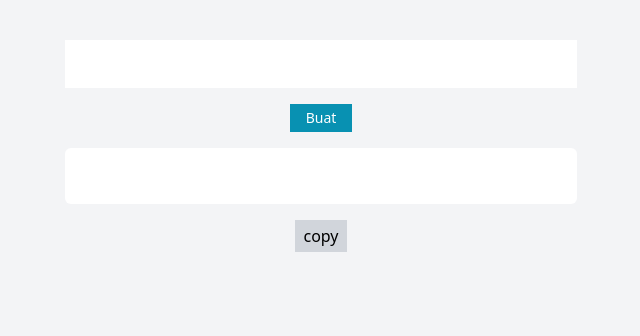
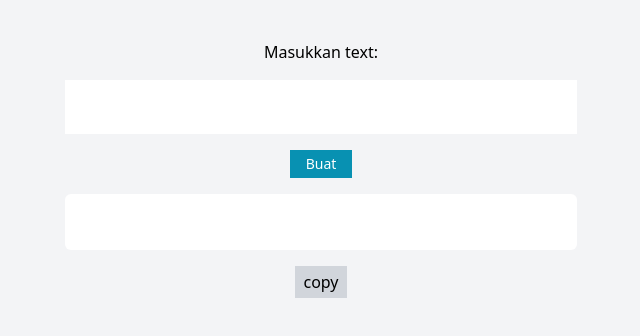
Before and after one commit to fsholehan/buatcaption, a Next.js app: page / in a window 1280 px wide. Shown: the top 336 px of the page, without its empty margins (319-959 px from the left). Built offline with nearby package versions, Linux system fonts and the light colour scheme.

Commit message:
thrid commit

```diff
--- a/pages/index.js
+++ b/pages/index.js
@@ -29,6 +29,8 @@ export default function Home() {
       </Head>
       <div className="w-full">
         <div className="flex items-center justify-center flex-col gap-y-4 md:w-2/5 w-3/4 mx-auto pt-10">
+          <h1>Masukkan text:</h1>
+          <div className="bg-white w-full">
             <textarea
               onChange={(e) => setWord(e.target.value)}
               value={word}
@@ -38,6 +40,7 @@ export default function Home() {
               className="m-0 w-full resize-none border-0 bg-white p-0 pl-2 pr-7 focus:ring-0 focus-visible:ring-0 dark:bg-transparent md:pl-0"
               defaultValue={word}
             />
+          </div>
           <button
             onClick={handleSubmit}
             className="px-4 py-1 bg-cyan-600 text-white font-medium text-sm"
```
Lines whose indentation alone changed are shown as unchanged.
